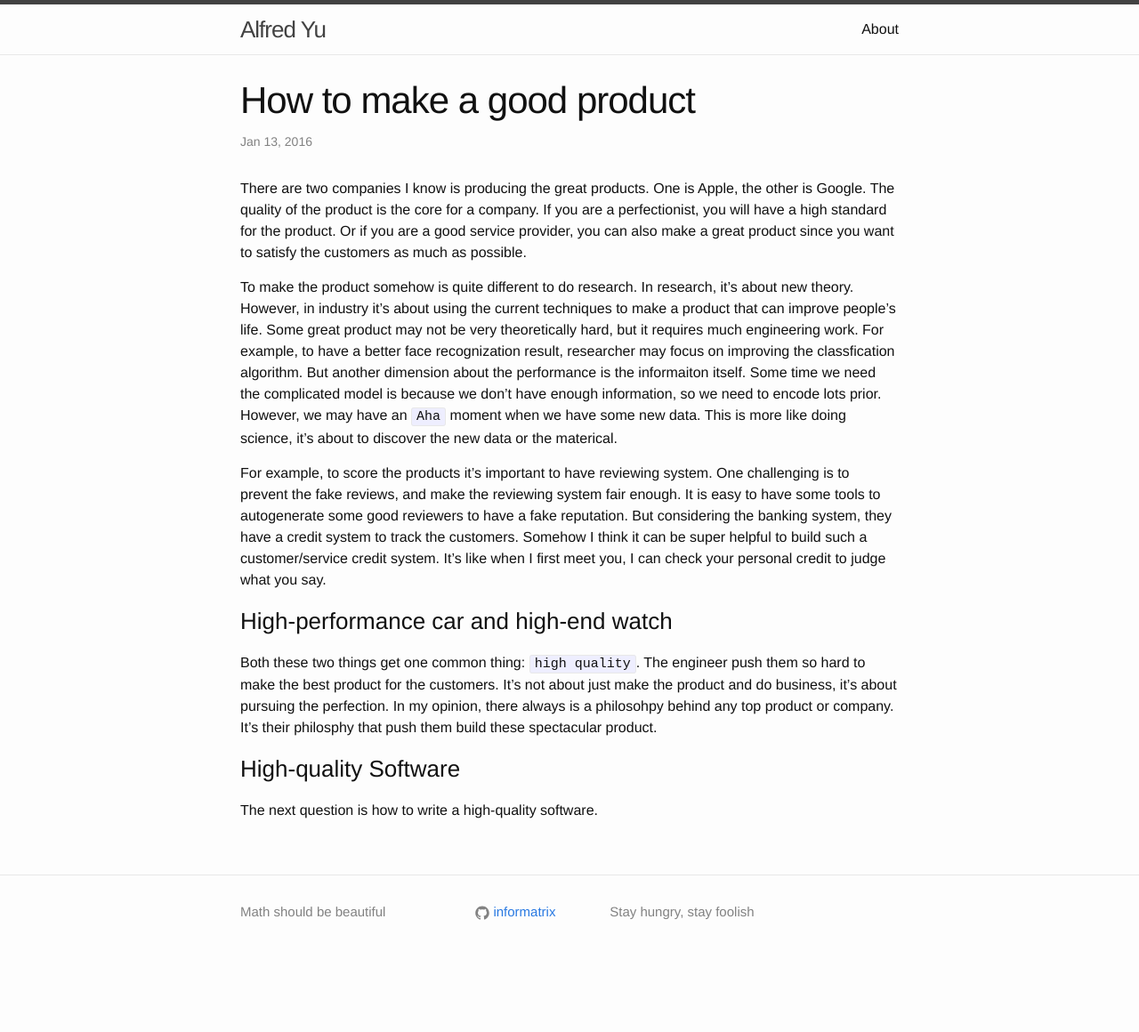
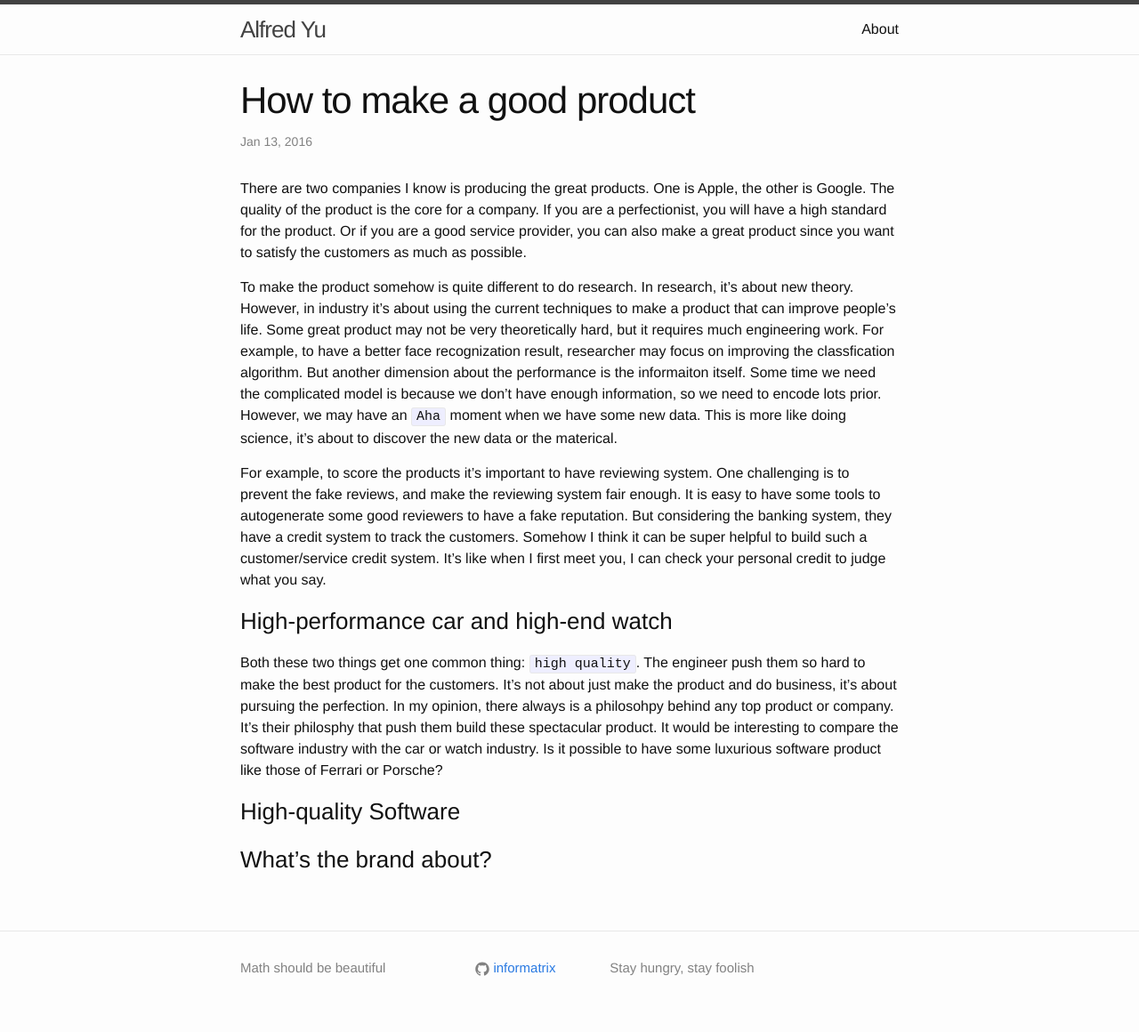
Before and after one commit to informatrix/informatrix.github.io, a Jekyll site: the page built from _posts/2016-01-13-Some-Thoughts-About-Design.md, in a window 1280 px wide. Shown: the whole page at 89% size. Built offline with Jekyll 4.4.1, drawn with Linux system fonts in a browser that asks for light colours; before the commit the page ends 1097 px from its top, so only the background shows below that.

Commit message:
new list

```diff
--- a/_posts/2016-01-13-Some-Thoughts-About-Design.md
+++ b/_posts/2016-01-13-Some-Thoughts-About-Design.md
@@ -11,8 +11,8 @@ For example, to score the products it's important to have reviewing system. One
 
 ### High-performance car and high-end watch
 
-Both these two things get one common thing: `high quality`. The engineer push them so hard to make the best product for the customers. It's not about just make the product and do business, it's about pursuing the perfection. In my opinion, there always is a philosohpy behind any top product or company. It's their philosphy that push them build these spectacular product.
+Both these two things get one common thing: `high quality`. The engineer push them so hard to make the best product for the customers. It's not about just make the product and do business, it's about pursuing the perfection. In my opinion, there always is a philosohpy behind any top product or company. It's their philosphy that push them build these spectacular product. It would be interesting to compare the software industry with the car or watch industry. Is it possible to have some luxurious software product like those of Ferrari or Porsche?
 
 ### High-quality Software
 
-The next question is how to write a high-quality software.
+### What's the brand about?
```
Also changed, not shown: _posts/2015-10-10-Gibbs-Sampling-MCMC.md (added, +6 -0 lines).
